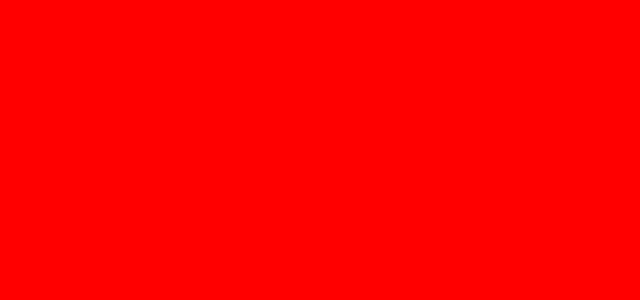
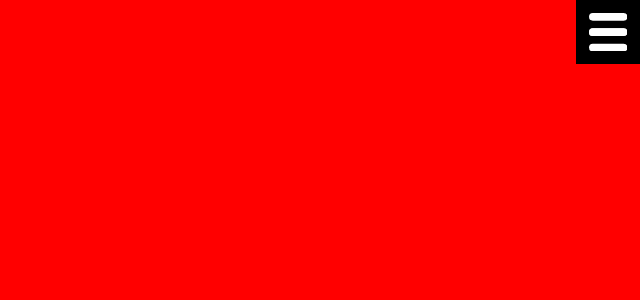
Before and after one commit to Driijko/flow-0.2, a Svelte app: page / in a window 1280 px wide. Shown: the top 300 px of the page, without its empty margins (640-1280 px from the left). Built offline with nearby package versions, Linux system fonts and the light colour scheme.

Commit message:
SiteMenuModalToggleButton.

```diff
--- a/src/components/1-site/Toolbar.svelte
+++ b/src/components/1-site/Toolbar.svelte
@@ -1,14 +1,24 @@
 <!-- SCRIPTS /////////////////////////////////////////// -->
 <script>
   // IMPORTS ----------------------------------------------
+  import { breakpoint } from "../../dynamic/breakpoint";
   import SiteMenuModalOpenerButton
   from "../5-elements/modal/SiteMenuModalOpenerButton.svelte";
+  import SiteMenuModalToggleButton
+  from "../5-elements/modal/SiteMenuModalToggleButton.svelte";
+  import { layout } from "../../static/siteSettings";
+
+  const { toolbarButtonSizeSD } = layout;
 
 </script>
 
 <!-- MARKUP ///////////////////////////////////////////////// -->
-<menu class="fill center">
-  <SiteMenuModalOpenerButton />
+<menu class="fill center"
+  class:sd={$breakpoint === "small-desktop"}
+  style:--tbs={toolbarButtonSizeSD}
+>
+  <!-- <SiteMenuModalOpenerButton /> -->
+  <SiteMenuModalToggleButton />
 </menu>
 
 <!-- STYLES //////////////////////////////////////////////// -->
@@ -18,4 +28,9 @@ menu :global(button) {
   color: white;
   padding: 2.5%;
 }
+menu.sd :global(button) {
+  width: calc(var(--tbs) * 1vw);
+  height: calc(var(--tbs) * 1vw);
+  padding: 1vw;
+}
 </style>
--- a/src/components/1-site/layout/Breakpoint.svelte
+++ b/src/components/1-site/layout/Breakpoint.svelte
@@ -37,7 +37,13 @@
 {:else if $breakpoint === "small-desktop"}
   <div class="vp-layer content-container" inert={$interfaceModal}></div>
   <InterfaceModal />
-  <div class="toolbar-container"></div>
+  <div class="toolbar-container"
+    style:position="absolute"
+    style:top="0"
+    style:right="0"
+  >
+    <Toolbar />
+  </div>
 
 <!-- LARGE DESKTOP ----------------------------------- -->
 {:else if $breakpoint === "large-desktop"}
--- /dev/null
+++ b/src/components/5-elements/modal/SiteMenuModalToggleButton.svelte
@@ -0,0 +1,84 @@
+<!-- SCRIPTS ////////////////////////////////////////// -->
+<script>
+  // IMPORTS -------------------------------------------
+  import { gsap } from "gsap";
+  import { onMount } from "svelte";
+  import { interfaceModal, modals } from "../../../dynamic/modals";
+  import { currentPage } from "../../../dynamic/currentPage";
+
+  // ANIMATION --------------------------------------------
+  let animation;
+
+  onMount(()=> {
+
+    const animDur = 0.5;
+
+    function menuIcon() {
+      gsap.to(".site-menu-modal-button .line1", {
+        duration: animDur,
+        strokeWidth: "20",
+        attr: { x1: "10", y1: "10", x2: "90", y2: "10" }
+      });
+      gsap.to([".site-menu-modal-button .line2", ".site-menu-modal-button .line3"], {
+        duration: animDur,
+        strokeWidth: "20",
+        attr: { x1: "10", y1: "50", x2: "90", y2: "50"}
+      });
+      gsap.to(".site-menu-modal-button .line4", {
+        duration: animDur,
+        strokeWidth: "20",
+        attr: { x1: "10", y1: "90", x2: "90", y2: "90"}
+      });
+    };
+
+    function closeIcon() {
+      gsap.to([".site-menu-modal-button .line1",".site-menu-modal-button .line2"], {
+        duration: animDur,
+        strokeWidth: "15",
+        attr: { x1: "20", y1: "20", x2: "80", y2: "80"}
+      });
+      gsap.to([".site-menu-modal-button .line3",".site-menu-modal-button .line4"], {
+        duration: animDur,
+        strokeWidth: "15",
+        attr: { x1: "20", y1: "80", x2: "80", y2: "20"}
+      });
+    };
+
+    animation = {
+      open: menuIcon,
+      close: closeIcon,
+    };
+  });
+
+  // REACTIVITY -------------------------------------
+  $: if (animation) {
+    if ($interfaceModal) {
+      animation.close();
+    } else {
+      animation.open();
+    }
+  };
+
+</script>
+
+<!-- MARKUP /////////////////////////////////////////// -->
+<button type="button" class="site-menu-modal-button"
+  on:click={()=>modals.toggle("interfaceModal")}
+  class:splash={$currentPage === "splash"}
+  class:open={$interfaceModal}
+  class:closed={!($interfaceModal)}
+>
+  <svg viewBox="0 0 100 100">
+    <line class="line1" />
+    <line class="line2" />
+    <line class="line3" />
+    <line class="line4" />
+  </svg>
+</button>
+
+<!-- STYLES //////////////////////////////////////////// -->
+<style>
+line {
+  stroke-linecap: round;
+}
+</style>
```
